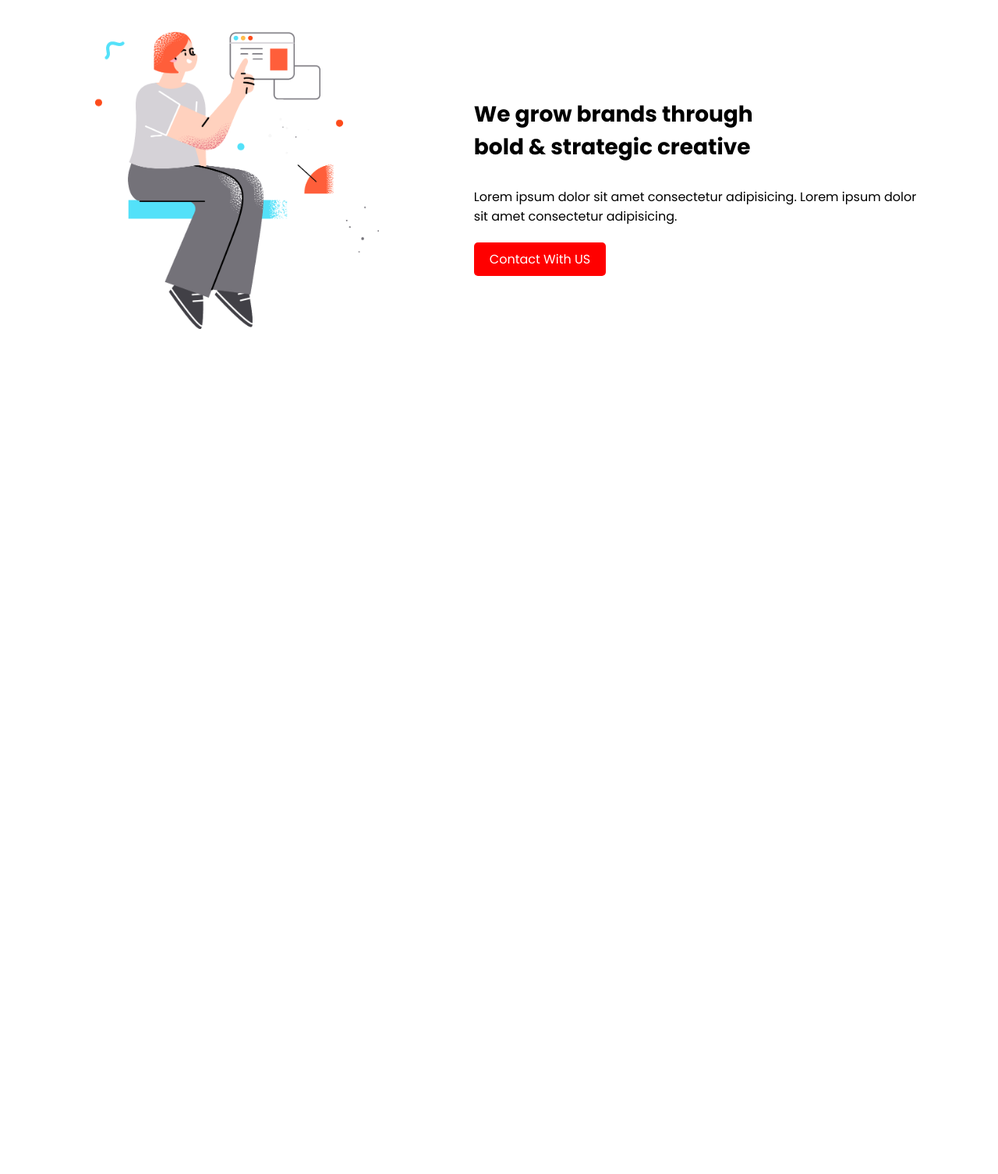
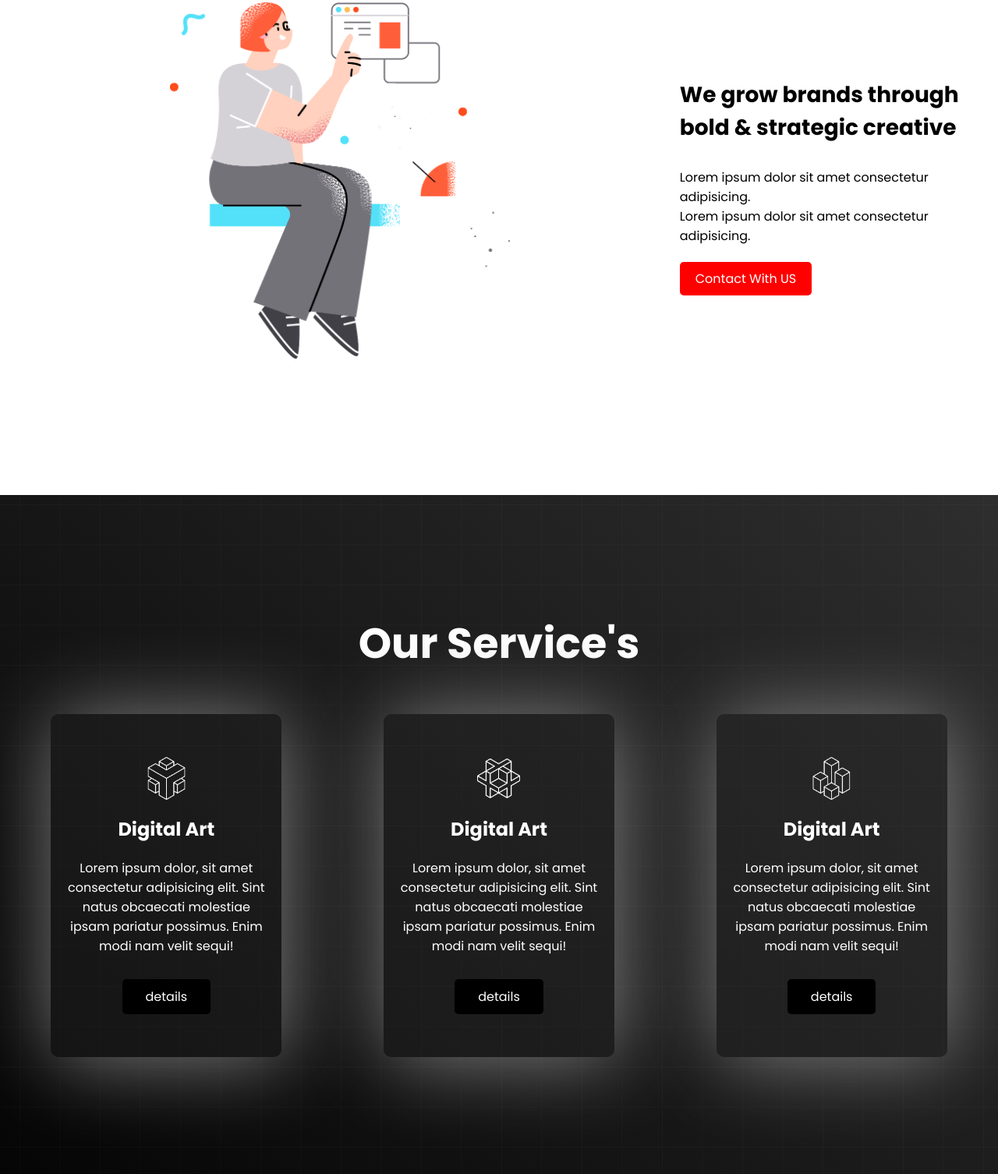
Before and after one commit to mdsejan/geekfolio, a plain HTML site: page index.html in a window 1280 px wide. Shown: the part 1147-2653 px from the top of the page at 78% size. Before the commit the page ends 1662 px from the top, so only its background shows below. Drawn offline with Linux system fonts and the light colour scheme.

Commit message:
Our Service's

```diff
--- a/index.html
+++ b/index.html
@@ -53,13 +53,41 @@
             <div class="about-content">
                 <h2>We grow brands through <br>
                     bold & strategic creative</h2>
-                <p>Lorem ipsum dolor sit amet consectetur adipisicing.
+                <p>Lorem ipsum dolor sit amet consectetur adipisicing. <br>
                     Lorem ipsum dolor sit amet consectetur adipisicing.</p>
                 <a class="btn" href="#">Contact With US</a>
             </div>
 
             <div class="about-img">
-                <img src="images/section.png" alt="">
+                <img src="images/section.png" alt="about image">
+            </div>
+        </div>
+    </section>
+
+    <section class="services">
+
+        <h1 class="shead">Our Service's</h1>
+
+        <div class="services-container">
+            <div class="box">
+                <img src="icon/0.png" alt="icon1">
+                <h1>Digital Art</h1>
+                <p>Lorem ipsum dolor, sit amet consectetur adipisicing elit. Sint natus obcaecati molestiae ipsam pariatur possimus. Enim modi nam velit sequi!</p>
+                <a href="#" class="box-btn btn">details</a>
+            </div>
+
+            <div class="box">
+                <img src="icon/1.png" alt="icon2">
+                <h1>Digital Art</h1>
+                <p>Lorem ipsum dolor, sit amet consectetur adipisicing elit. Sint natus obcaecati molestiae ipsam pariatur possimus. Enim modi nam velit sequi!</p>
+                <a href="#" class="box-btn btn">details</a>
+            </div>
+
+            <div class="box">
+                <img src="icon/2.png" alt="icon3">
+                <h1>Digital Art</h1>
+                <p>Lorem ipsum dolor, sit amet consectetur adipisicing elit. Sint natus obcaecati molestiae ipsam pariatur possimus. Enim modi nam velit sequi!</p>
+                <a href="#" class="box-btn btn">details</a>
             </div>
         </div>
     </section>
--- a/style.css
+++ b/style.css
@@ -97,7 +97,6 @@ p{
 }
 
 .about-container{
-    padding-right: 100px;
     display: flex;
     height: 70vh;
     justify-content: space-around;
@@ -116,6 +115,57 @@ p{
     text-align: center;
 }
 .about-img img{
-    width: 60%;
+    width: 50%;
     /* border: 2px solid red; */
 }
+
+/* Our Service's Style */
+.services{
+    margin-top: 15vh;
+    padding: 150px 0;
+    background-image: url(./images/background.png),linear-gradient(45deg, rgb(5, 5, 5), #2e2e2e);
+    background-repeat: no-repeat;
+    background-size: cover;
+}
+
+.services .shead{
+    text-align: center;
+    font-size: 54px;
+    color: #fff;
+    margin-bottom: 50px;
+}
+.services-container{
+
+    display: flex;
+    justify-content: space-around;
+
+}
+.box{
+    width: 20%;
+    height: 400px;
+    padding: 20px;
+    background-color: #2e2e2e50;
+    color: white;
+    border-radius: 10px;
+    display: flex;
+    flex-direction: column;
+    justify-content: center;
+    align-items: center;
+    box-shadow: 4px 2px 105px gray;
+}
+.box img{
+    width: 55px;
+    margin-bottom: 20px;
+}
+
+.box h1{
+    margin-bottom: 20px;
+}
+.box p{
+    text-align: center;
+}
+
+.box-btn {
+    background-color: black;
+    padding: 10px 30px;
+}
```
Also changed, not shown: icon/0.png (added), icon/1.png (added), icon/2.png (added).
